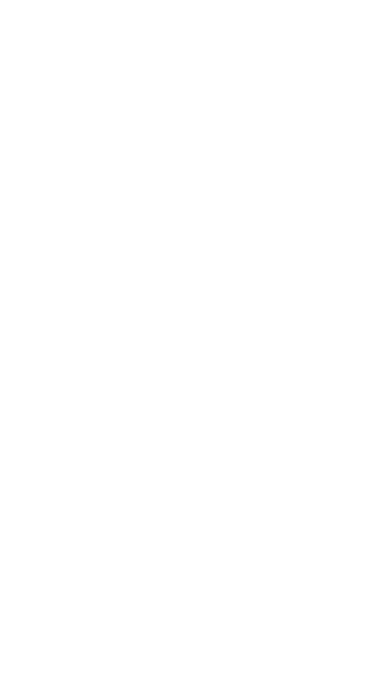
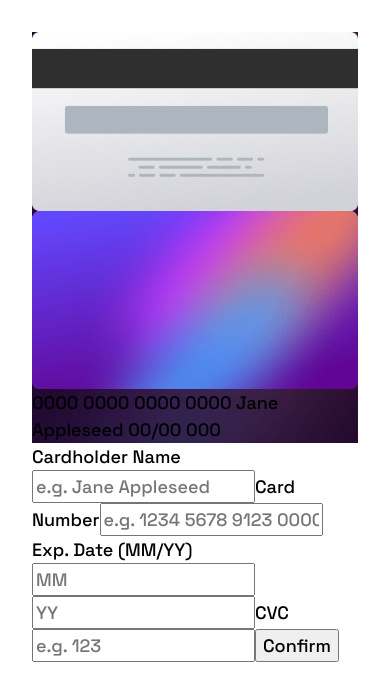
Before and after one commit to sclingan/interactive-card-details, a React (Vite) app: page / in a window 390 px wide. Shown: the top 700 px of the page. Built offline with nearby package versions, Linux system fonts and the light colour scheme.

Commit message:
Added basic styling and mobile layout

```diff
--- a/index.html
+++ b/index.html
@@ -7,6 +7,10 @@
     <meta name="description" content="Frontend Mentor Interactive Card Details challenge">
     <!-- displays site properly based on user's device -->
     <meta name="viewport" content="width=device-width, initial-scale=1.0">
+    <!-- Google Fonts -->
+    <link rel="preconnect" href="https://fonts.googleapis.com">
+    <link rel="preconnect" href="https://fonts.gstatic.com" crossorigin>
+    <link href="https://fonts.googleapis.com/css2?family=Space+Grotesk:wght@500&display=swap" rel="stylesheet">
     <link rel="icon" type="image/png" sizes="32x32" href="./images/favicon-32x32.png">
     <title>Frontend Mentor | Interactive card details form</title>
   </head>
--- a/src/App.css
+++ b/src/App.css
@@ -1,5 +1,30 @@
 @import url('../src/css-reset.css');
 
 :root {
+    --linear: linear-gradient(hsl(249, 99%, 64%), hsl(278, 94%, 30%));
+    --red: hsl(0, 100%, 65%);
+    --white: hsl(0, 0%, 100%);
+    --light-gray-violet: hsl(270, 3%, 87%);
+    --dark-gray-violet: hsl(279, 6%, 55%);
+    --dark-violet: hsl(278, 68%, 11%);
+    --ff: 'Space Grotesk';
+    --font-size: 1.125rem;
+    --fw: 500;
+}
+
+body {
+    font-size: var(--font-size);
+    font-family: var(--ff);
+    font-weight: var(--fw);
+    padding-block: 2rem;
+    padding-inline: 2rem;
+}
+
+main {
 
 }
+
+header {
+    background-color: var(--linear);
+    background-image: url('../public/images/bg-main-mobile.png');
+}
--- a/src/App.tsx
+++ b/src/App.tsx
@@ -1,11 +1,14 @@
 import './App.css'
+import Section from './section'
+import Header from './header'
 
 function App() {
 
   return (
-    <>
-
-    </>
+    <main>
+      <Header />
+      <Section />
+    </main>
   )
 }
 
--- /dev/null
+++ b/src/header.tsx
@@ -0,0 +1,21 @@
+import cardBack from '../public/images/bg-card-back.png'
+import cardFront from '../public/images/bg-card-front.png'
+
+
+function Header() {
+
+  return (
+    <header>
+        <img src={cardBack} alt=""></img>
+        <img src={cardFront} alt=""></img>
+         0000 0000 0000 0000
+         Jane Appleseed
+         00/00
+
+
+         000
+    </header>
+  )
+}
+
+export default Header
--- /dev/null
+++ b/src/section.tsx
@@ -0,0 +1,22 @@
+
+function Section() {
+
+  return (
+    <section>
+        <form>
+            <label htmlFor="name">Cardholder Name</label>
+            <input type='text' name='name' id='name' placeholder="e.g. Jane Appleseed"></input>
+            <label htmlFor="number">Card Number</label>
+            <input type='text' name='number' id='number' placeholder="e.g. 1234 5678 9123 0000"></input>
+            <label htmlFor="exp-date">Exp. Date (MM/YY)</label>
+            <input type='number' name='exp-date' id='exp-date' placeholder="MM"></input>
+            <input type='number' placeholder="YY"></input>
+            <label htmlFor="cvc">CVC</label>
+            <input type='number' name='cvc' id='cvc' placeholder="e.g. 123"></input>
+            <button>Confirm</button>
+        </form>
+    </section>
+  )
+}
+
+export default Section
```
Also changed, not shown: 1 other file (tests, documents, lock files or other folders).
